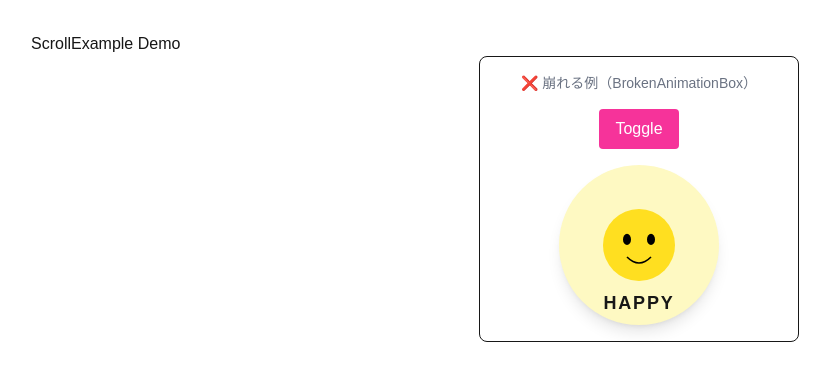
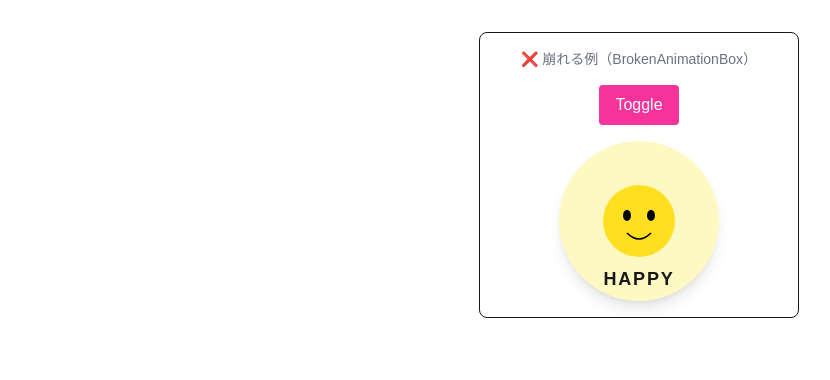
Before and after one commit to oharu121/react-demo, a Next.js app: page /broken-animation-box in a window 1280 px wide. Shown: the top 380 px of the page, without its empty margins (1-831 px from the left). Built offline with nearby package versions, Linux system fonts and the light colour scheme.

Commit message:
remove component title

```diff
--- a/app/broken-animation-box/page.tsx
+++ b/app/broken-animation-box/page.tsx
@@ -4,7 +4,6 @@ import BrokenAnimationBox from "@/components/BrokenAnimationBox";
 export default function Page() {
   return (
     <main style={{ padding: "2rem" }}>
-      <h1>ScrollExample Demo</h1>
       <BrokenAnimationBox />
     </main>
   );
--- a/app/safe-animation-box/page.tsx
+++ b/app/safe-animation-box/page.tsx
@@ -4,7 +4,6 @@ import SafeAnimationBox from "@/components/SafeAnimationBox";
 export default function Page() {
   return (
     <main style={{ padding: "2rem" }}>
-      <h1>ScrollExample Demo</h1>
       <SafeAnimationBox />
     </main>
   );
--- a/app/scroll-example/page.tsx
+++ b/app/scroll-example/page.tsx
@@ -4,7 +4,6 @@ import ScrollExample from "@/components/ScrollExample";
 export default function Page() {
   return (
     <main style={{ padding: "2rem" }}>
-      <h1>ScrollExample Demo</h1>
       <ScrollExample />
     </main>
   );
```
